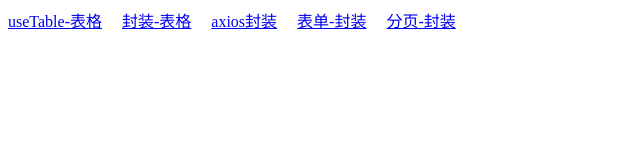
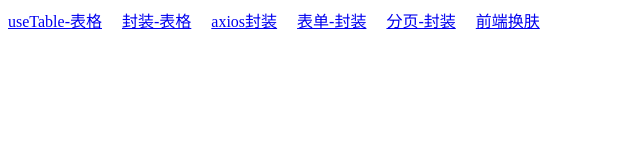
Before and after one commit to xiehongchen/vue-demo, a Vue app: page /#/ in a window 1280 px wide. Shown: the top 160 px of the page, without its empty margins (0-640 px from the left). Built offline with nearby package versions, Linux system fonts and the light colour scheme.

Commit message:
route动态导入

```diff
--- a/src/App.vue
+++ b/src/App.vue
@@ -8,6 +8,7 @@
   <router-link to="/axios">axios封装</router-link>
   <router-link to="/form">表单-封装</router-link>
   <router-link to="/page">分页-封装</router-link>
+  <router-link to="/color">前端换肤</router-link>
   <router-view></router-view>
 </template>
 
--- a/src/router/index.ts
+++ b/src/router/index.ts
@@ -9,28 +9,19 @@
  */
 import { createRouter, createWebHashHistory, type RouteRecordRaw } from 'vue-router'
 
-const routes: RouteRecordRaw[] = [
- {
-  path: '/table',
-  component: () => import('@/views/table.vue')
- },
- {
-  path: '/table2',
-  component: () => import('@/views/table2.vue')
- },
- {
-  path: '/axios',
-  component: () => import('@/views/axios.vue')
- },
- {
-  path: '/form',
-  component: () => import('@/views/form.vue')
- },
- {
-  path: '/page',
-  component: () => import('@/views/pagination.vue')
- }
-]
+const routes: RouteRecordRaw[] = []
+
+const views = import.meta.glob('./../views/*.vue')
+for (const path in views) {
+  const match = path.match(/(\/[^/]+)\.vue$/) as string[]
+  routes.push({
+    path: match[1],
+    // /* @vite-ignore */抑制警告
+    component: () => import(/* @vite-ignore */`${path}`)
+  })
+}
+
+console.log('routes', routes)
 
 const router = createRouter({
   history: createWebHashHistory(),
--- /dev/null
+++ b/src/views/color.vue
@@ -0,0 +1,15 @@
+<template>
+  <div class="box">
+    <el-button class=""></el-button>
+  </div>
+</template>
+
+<script setup lang="ts">
+
+</script>
+
+<style lang="scss" scoped>
+.box {
+  --fontColor: '#fff'
+}
+</style>
```
Also changed, not shown: src/views/page.vue (renamed from src/views/pagination.vue).
